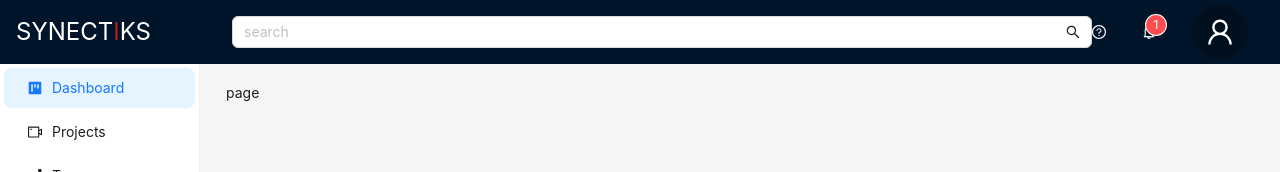
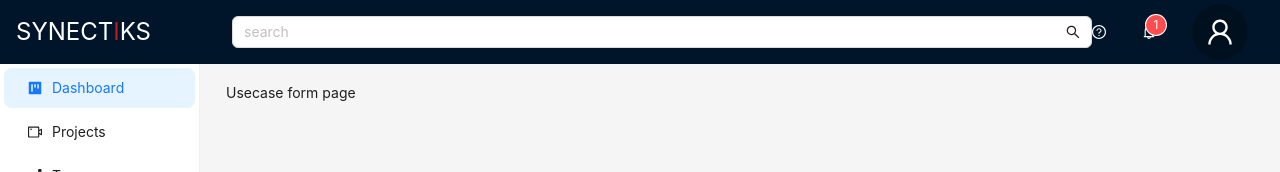
Before and after one commit to mustafa-synectiks/workflow, a Next.js app: page /main/projects/usecaseForm in a window 1280 px wide. Shown: the top 172 px of the page. Built offline with nearby package versions, Linux system fonts and the light colour scheme.

Commit message:
UseCase form added

```diff
--- a/src/app/main/projects/usecaseForm/page.js
+++ b/src/app/main/projects/usecaseForm/page.js
@@ -2,7 +2,7 @@ import React from 'react'
 
 const page = () => {
     return (
-        <div>page</div>
+        <div>Usecase form page</div>
     )
 }
 
```
